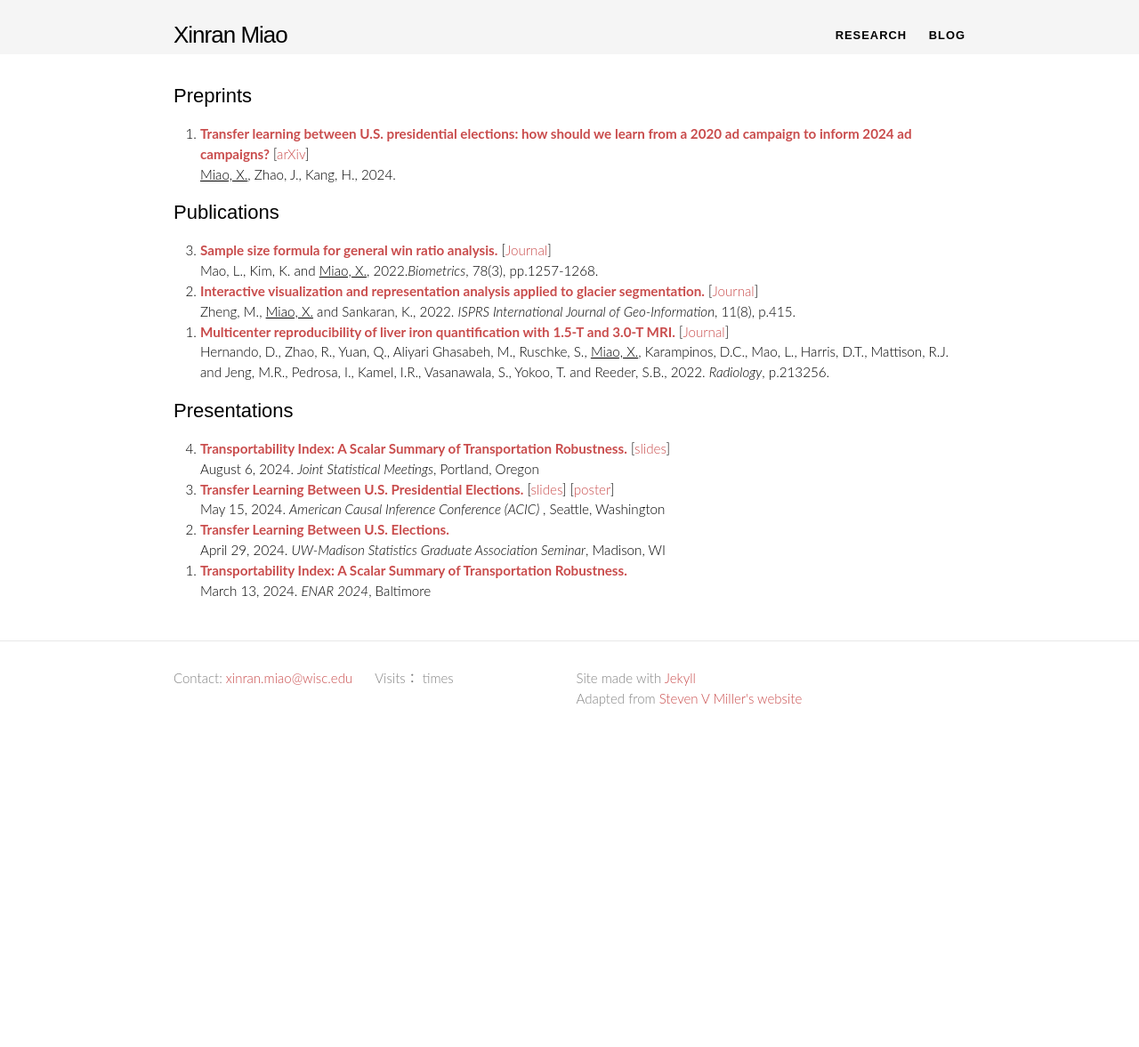
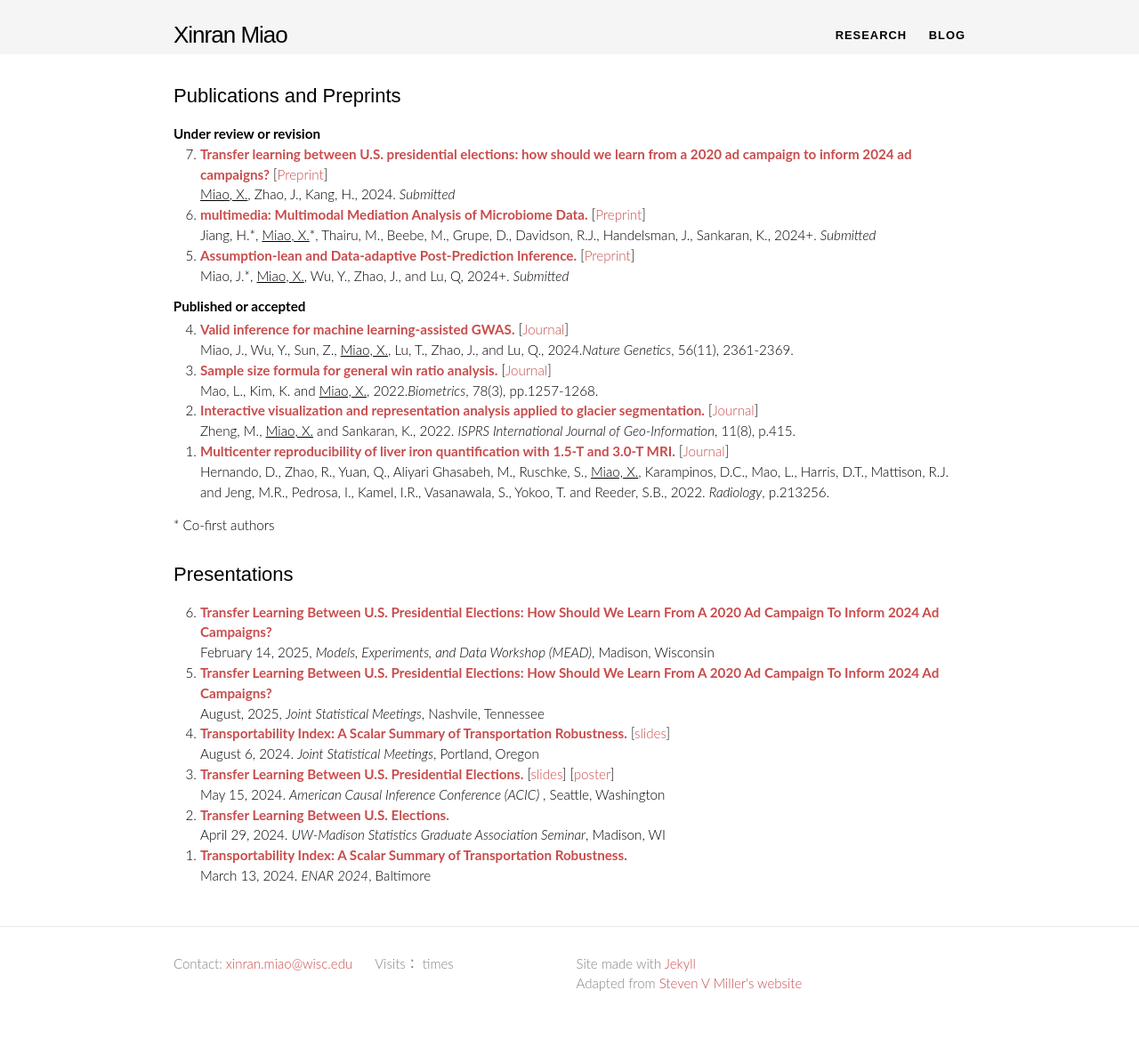
Before and after one commit to XinranMiao/XinranMiao.github.io, a Jekyll site: the page built from research.html, in a window 1280 px wide. Shown: the whole page at 89% size. Built offline with Jekyll 4.4.1, drawn with Linux system fonts in a browser that asks for light colours; nearby versions of some CDN libraries; some web fonts are replaced; comment, search, counter and statistics services are not loaded; before the commit the page ends 900 px from its top, so only the background shows below that.

Commit message:
updates Jan 2025

```diff
--- a/research.html
+++ b/research.html
@@ -7,16 +7,24 @@ layout: default
 <div class="home">
 	<!--- talks -->
 
-<h2>Preprints</h2>
-<ol>
-	<li><a href="https://www.arxiv.org/abs/2411.01100"><b>Transfer learning between U.S. presidential elections: how should we learn from a 2020 ad campaign to inform 2024 ad campaigns?</b></a> [<a href = "https://www.arxiv.org/abs/2411.01100">arXiv</a>] <br>
-		<u>Miao, X.</u>, Zhao, J., Kang, H., 2024.
+<h2>Publications and Preprints</h2>
+<b>Under review or revision</b>
+<ol reversed>
+	<li><a href="https://www.arxiv.org/abs/2411.01100"><b>Transfer learning between U.S. presidential elections: how should we learn from a 2020 ad campaign to inform 2024 ad campaigns?</b></a> [<a href = "https://www.arxiv.org/abs/2411.01100">Preprint</a>] <br>
+		<u>Miao, X.</u>, Zhao, J., Kang, H., 2024.  <i>Submitted</i>
 	</li>
-</ol>
-
-	<!--publications-->
-	<h2>Publications</h2>
-	<ol reversed>
+		<li><b><a href = "https://www.biorxiv.org/content/10.1101/2024.03.27.587024v1.abstract">multimedia: Multimodal Mediation Analysis of Microbiome Data.</a></b> [<a href = "https://www.biorxiv.org/content/10.1101/2024.03.27.587024v1.abstract">Preprint</a>]<br>
+			Jiang, H.*, <u>Miao, X.</u>*, Thairu, M., Beebe, M., Grupe, D., Davidson, R.J., Handelsman, J., Sankaran, K., 2024+. <i>Submitted</i>
+		</li>
+		<li><b><a href = "https://arxiv.org/abs/2311.14220">Assumption-lean and Data-adaptive Post-Prediction Inference.</a></b> [<a href = "https://arxiv.org/abs/2311.14220">Preprint</a>]<br>
+			Miao, J.*, <u>Miao, X.</u>, Wu, Y., Zhao, J., and Lu, Q, 2024+. <i>Submitted</i>
+		</li>
+<p style="margin-bottom:0.3cm;"></p>
+<p style="margin-left:-0.8cm;"><b>Published or accepted</b></p>
+<p style="margin-bottom:-0.3cm;"></p>
+<li><b><a href = "https://doi.org/10.1038/s41588-024-01934-0">Valid inference for machine learning-assisted GWAS.</a></b> [<a href = "https://doi.org/10.1038/s41588-024-01934-0">Journal</a>] <br>
+	Miao, J., Wu, Y., Sun, Z., <u>Miao, X.</u>, Lu, T., Zhao, J., and Lu, Q., 2024.<i>Nature Genetics</i>, 56(11), 2361-2369.
+</li>
 	<li><b><a href = "https://doi.org/10.1111/biom.13501">Sample size formula for general win ratio analysis.</b></a> [<a href = "https://doi.org/10.1111/biom.13501">Journal</a>] <br>
 			Mao, L., Kim, K. and <u>Miao, X.</u>, 2022.<i>Biometrics</i>, 78(3), pp.1257-1268.
 	</li>
@@ -27,24 +35,19 @@ layout: default
 			Hernando, D., Zhao, R., Yuan, Q., Aliyari Ghasabeh, M., Ruschke, S., <u>Miao, X.</u>, Karampinos, D.C., Mao, L., Harris, D.T., Mattison, R.J. and Jeng, M.R., Pedrosa, I., Kamel, I.R., Vasanawala, S., Yokoo, T. and Reeder, S.B., 2022. <i>Radiology</i>, p.213256.
 	</li>
 </ol>
+* Co-first authors
 
-	  <!---
-	  <h2>Preprints</h2>
-	  * Co-first authors
-	  <ol>
-		<li><b><a href = "https://www.biorxiv.org/content/10.1101/2024.03.27.587024v1.abstract">multimedia: Multimodal Mediation Analysis of Microbiome Data.</a></b> [<a href = "https://www.biorxiv.org/content/10.1101/2024.03.27.587024v1.abstract">Preprint</a>]<br>
-			Jiang, H.*, <u>Miao, X.</u>*, Thairu, M., Beebe, M., Grupe, D., Davidson, R.J., Handelsman, J., Sankaran, K., 2024+. <i>Submitted</i>
-		</li>
-		  <li><b><a href = "https://arxiv.org/abs/2311.14220">Assumption-lean and Data-adaptive Post-Prediction Inference.</a></b> [<a href = "https://arxiv.org/abs/2311.14220">Preprint</a>]<br>
-			  Miao, J.*, <u>Miao, X.</u>*, Wu, Y., Zhao, J., and Lu, Q, 2024+. <i>Submitted</i>
-		  </li>
-		  <li><b><a href = "https://www.medrxiv.org/content/10.1101/2024.01.03.24300779v1">Valid inference for machine learning-assisted GWAS.</a></b> [<a href = "https://www.medrxiv.org/content/10.1101/2024.01.03.24300779v1">Preprint</a>] <br>
-			  Miao, J., Wu, Y., Sun, Z., <u>Miao, X.</u>, Lu, T., Zhao, J., and Lu, Q., 2024+.<i>Submitted</i>
-		  </li>
-		</ol>
-		 -->
+<p style="margin-bottom:0.7cm;"></p>
 <h2>Presentations</h2>
  <ol reversed>
+	<li>
+		<b><a href="https://www.arxiv.org/abs/2411.01100">Transfer Learning Between U.S. Presidential Elections: How Should We Learn From A 2020 Ad Campaign To Inform 2024 Ad Campaigns?</a></b><br>
+		February 14, 2025, <i>Models, Experiments, and Data Workshop (MEAD)</i>, Madison, Wisconsin
+	</li>
+	<li>
+		<b><a href="https://www.arxiv.org/abs/2411.01100">Transfer Learning Between U.S. Presidential Elections: How Should We Learn From A 2020 Ad Campaign To Inform 2024 Ad Campaigns?</a></b><br>
+		August, 2025, <i>Joint Statistical Meetings</i>, Nashvile, Tennessee
+	</li>
 			 <li>
 				 <b><a href="/docs/talks/20240806_transindex_jsm_slides.pdf">Transportability Index: A Scalar Summary of Transportation Robustness.</a></b> [<a href="/docs/talks/20240806_transindex_jsm_slides.pdf">slides</a>]<br>
 				 August 6, 2024. <i>Joint Statistical Meetings</i>, Portland, Oregon
```
Also changed, not shown: index.html (+9 -4 lines), 1 other file. Lines whose indentation alone changed are shown as unchanged.
